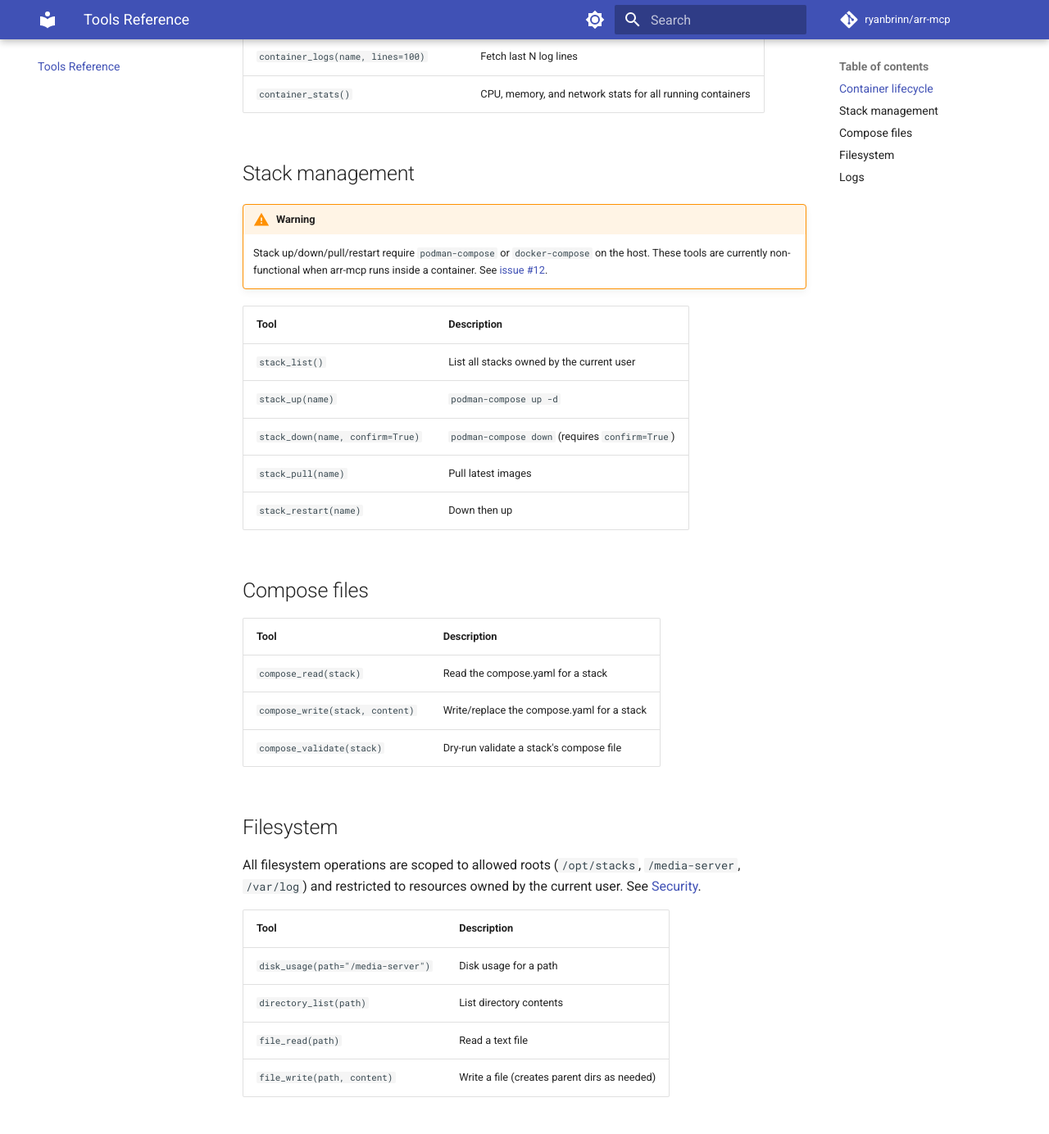
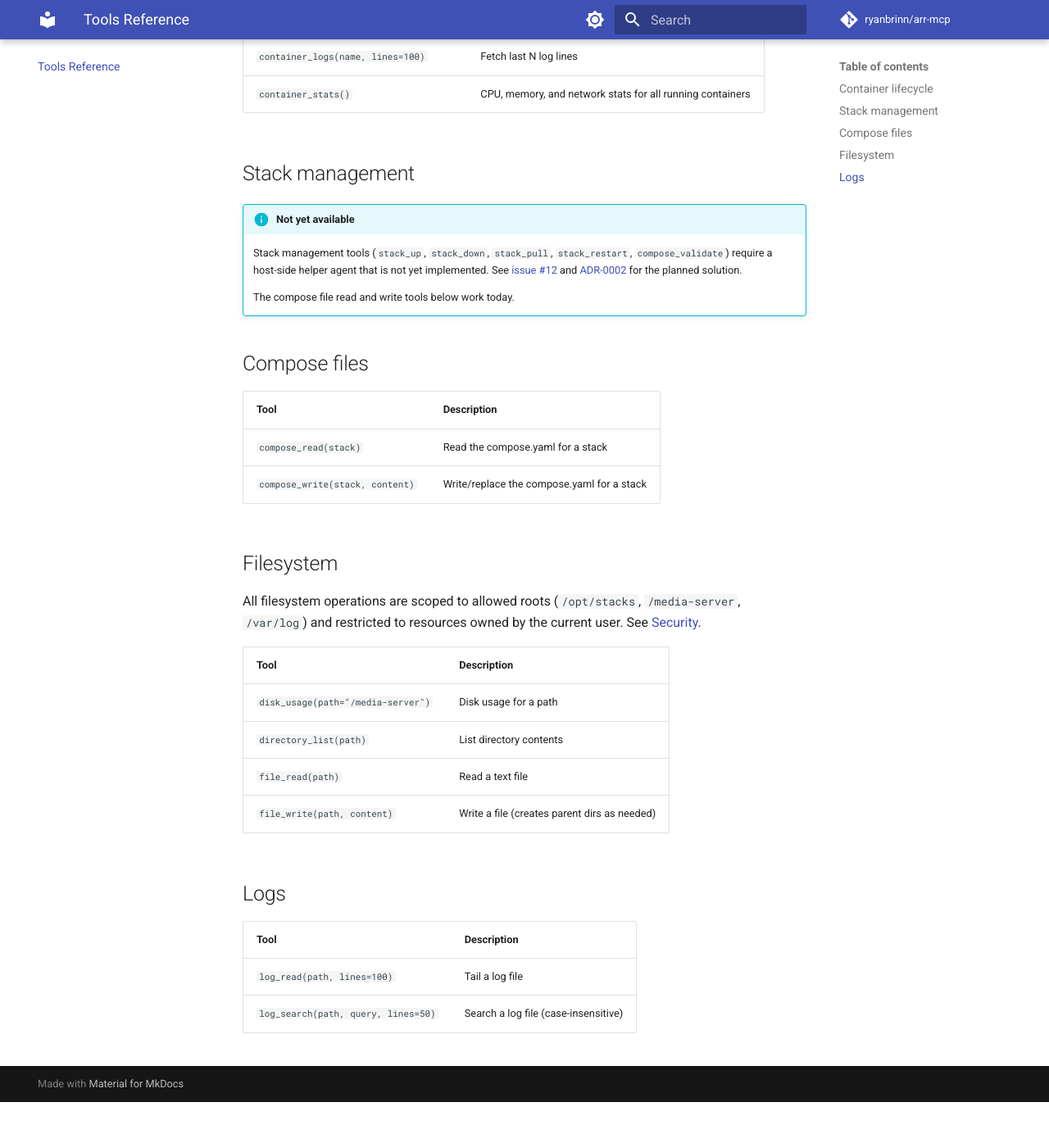
Before and after one commit to ryanbrinn/arr-mcp, an MkDocs documentation site: the page built from docs/tools.md, in a window 1280 px wide and 1400 px high, scrolled down 505 px. Shown: the top 1384 px of the window at 82% size. Built offline with MkDocs 1.6.1 and Material for MkDocs 9.7.7, drawn with Linux system fonts in a browser that asks for light colours; comment, search, counter and statistics services are not loaded; after the commit the page ends 1850 px from its top, so only the background shows below that.

Commit message:
fix: hide broken stack management tools from docs pending host-side helper
Github-Issue: #26

```diff
--- a/docs/tools.md
+++ b/docs/tools.md
@@ -14,16 +14,10 @@
 
 ## Stack management
 
-!!! warning
-    Stack up/down/pull/restart require `podman-compose` or `docker-compose` on the host. These tools are currently non-functional when arr-mcp runs inside a container. See [issue #12](https://github.com/ryanbrinn/arr-mcp/issues/12).
+!!! info "Not yet available"
+    Stack management tools (`stack_up`, `stack_down`, `stack_pull`, `stack_restart`, `compose_validate`) require a host-side helper agent that is not yet implemented. See [issue #12](https://github.com/ryanbrinn/arr-mcp/issues/12) and [ADR-0002](adr/0002-host-side-helper-agent.md) for the planned solution.
 
-| Tool | Description |
-|---|---|
-| `stack_list()` | List all stacks owned by the current user |
-| `stack_up(name)` | `podman-compose up -d` |
-| `stack_down(name, confirm=True)` | `podman-compose down` (requires `confirm=True`) |
-| `stack_pull(name)` | Pull latest images |
-| `stack_restart(name)` | Down then up |
+    The compose file read and write tools below work today.
 
 ## Compose files
 
@@ -31,7 +25,6 @@
 |---|---|
 | `compose_read(stack)` | Read the compose.yaml for a stack |
 | `compose_write(stack, content)` | Write/replace the compose.yaml for a stack |
-| `compose_validate(stack)` | Dry-run validate a stack's compose file |
 
 ## Filesystem
 
```
